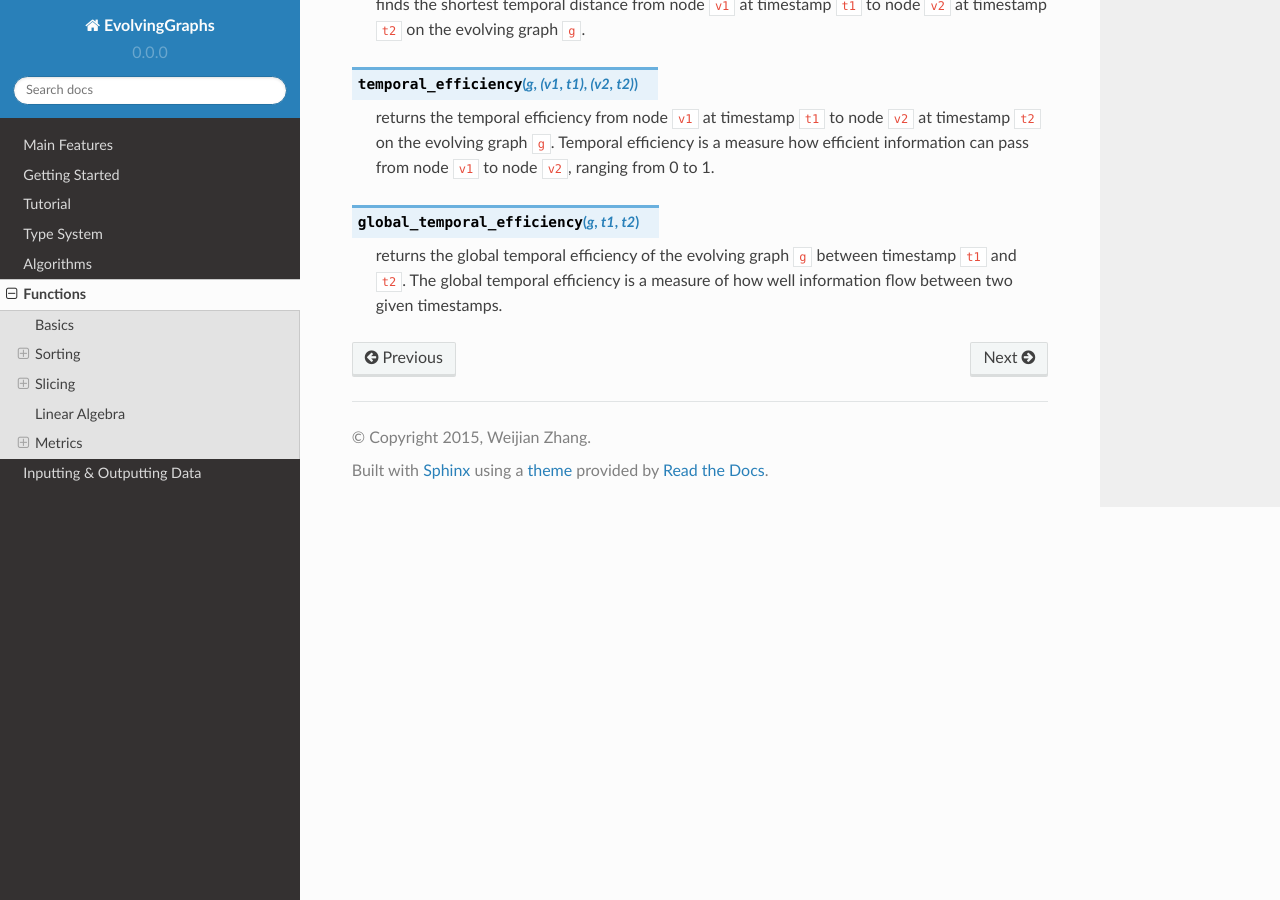
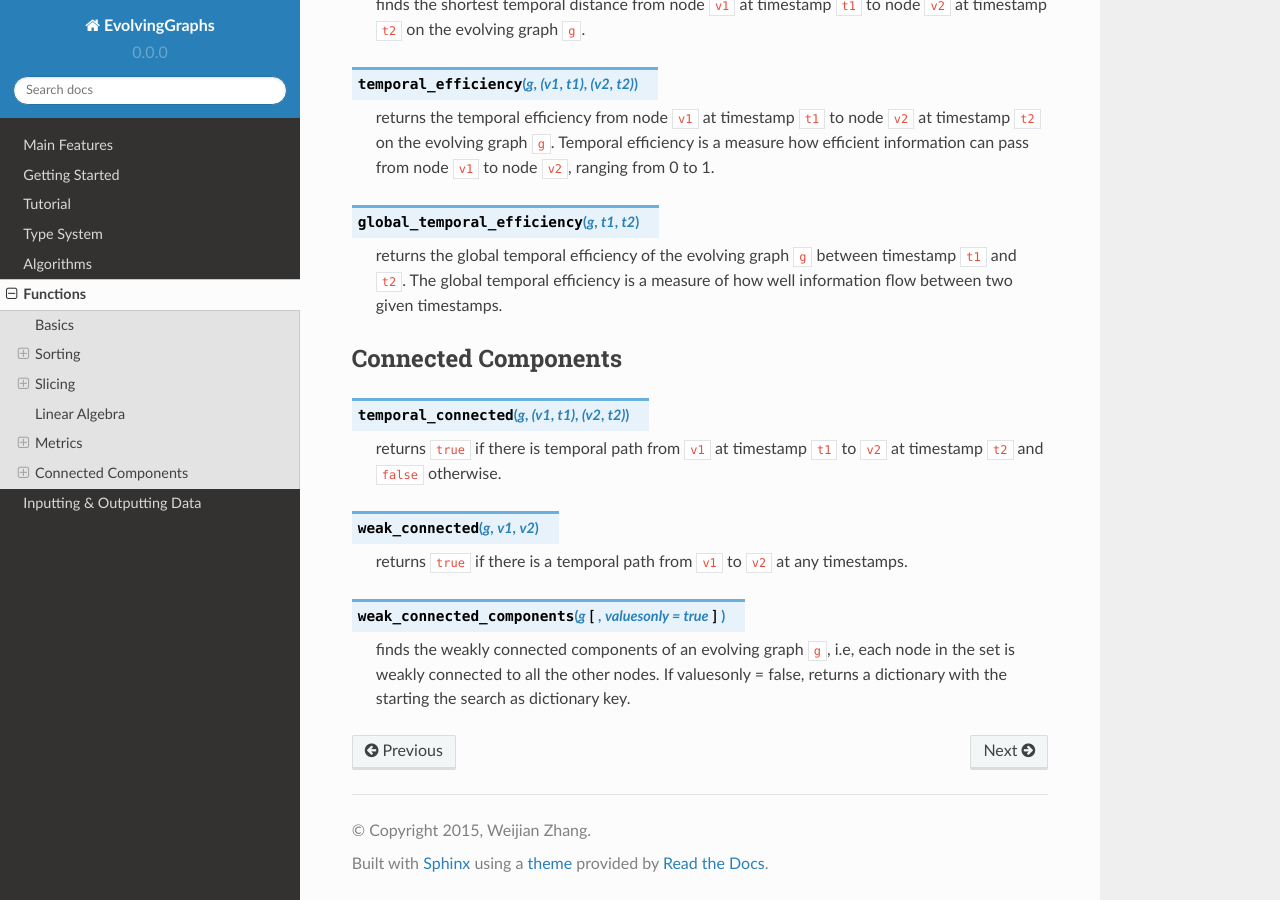
Before and after one commit to EtymoIO/EvolvingGraphs.jl, a Sphinx documentation site: the page built from doc/functions.rst, in a window 1280 px wide and 900 px high, scrolled down 2873 px. Built offline with Sphinx 7.4.7 and the Read the Docs theme 2.0.0, drawn with Linux system fonts in a browser that asks for light colours.

Commit message:
add documentation for components

```diff
--- a/doc/functions.rst
+++ b/doc/functions.rst
@@ -168,3 +168,25 @@ Metrics
    returns the global temporal efficiency of the evolving graph ``g`` between
    timestamp ``t1`` and ``t2``. The global temporal efficiency is a measure
    of how well information flow between two given timestamps.
+
+
+Connected Components
+--------------------
+
+.. function:: temporal_connected(g, (v1, t1), (v2, t2))
+
+	      returns ``true`` if there is temporal path from ``v1`` at
+	      timestamp ``t1`` to ``v2`` at timestamp ``t2`` and ``false``
+	      otherwise.
+
+.. function:: weak_connected(g, v1, v2)
+
+	      returns ``true`` if there is a temporal path from ``v1``
+	      to ``v2`` at any timestamps.
+
+.. function:: weak_connected_components(g [, valuesonly = true])
+
+	      finds the weakly connected components of an evolving
+	      graph ``g``, i.e, each node in the set is weakly connected to all the
+	      other nodes. If valuesonly = false, returns a dictionary with the
+	      starting the search as dictionary key.
```
